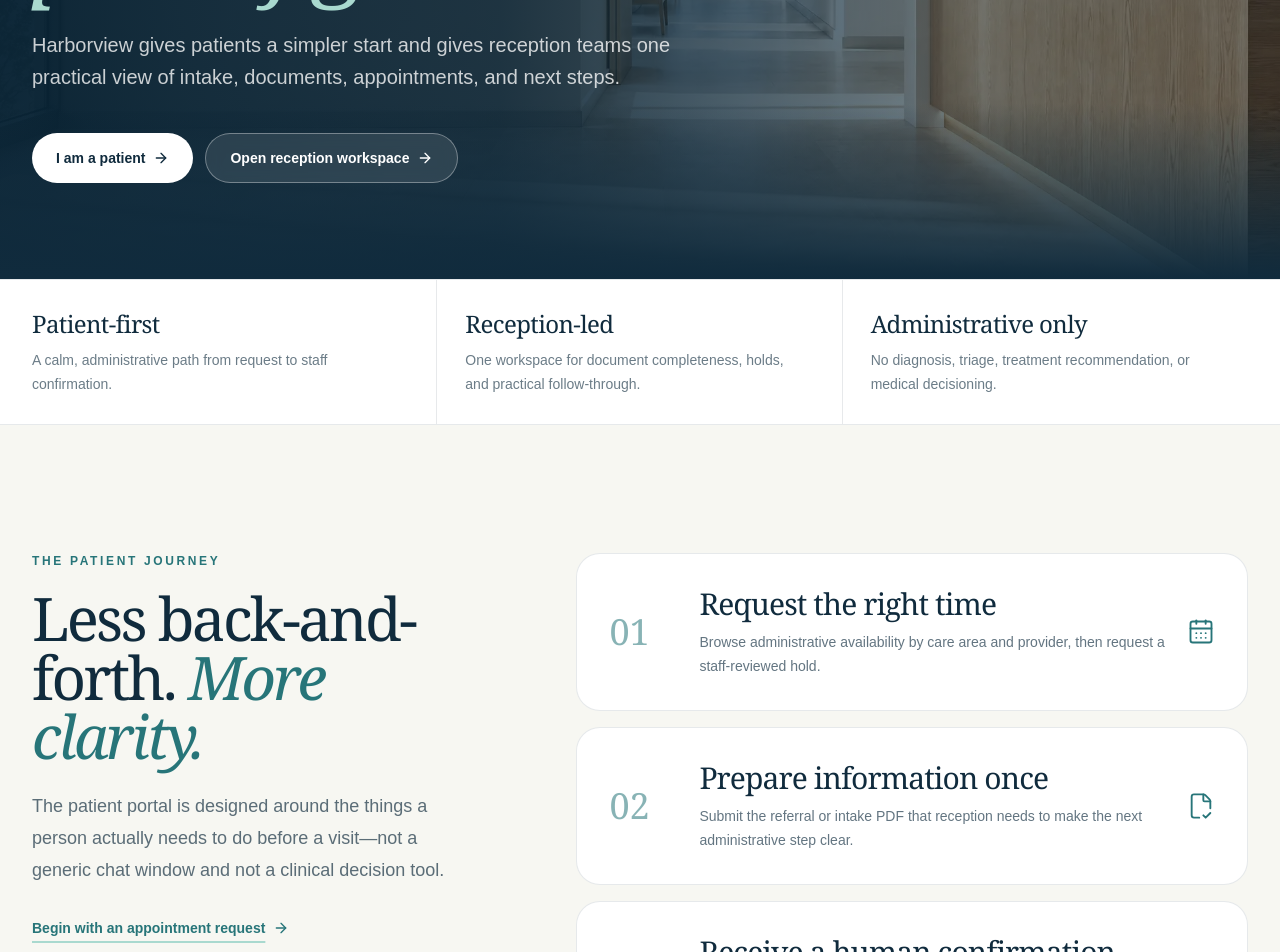
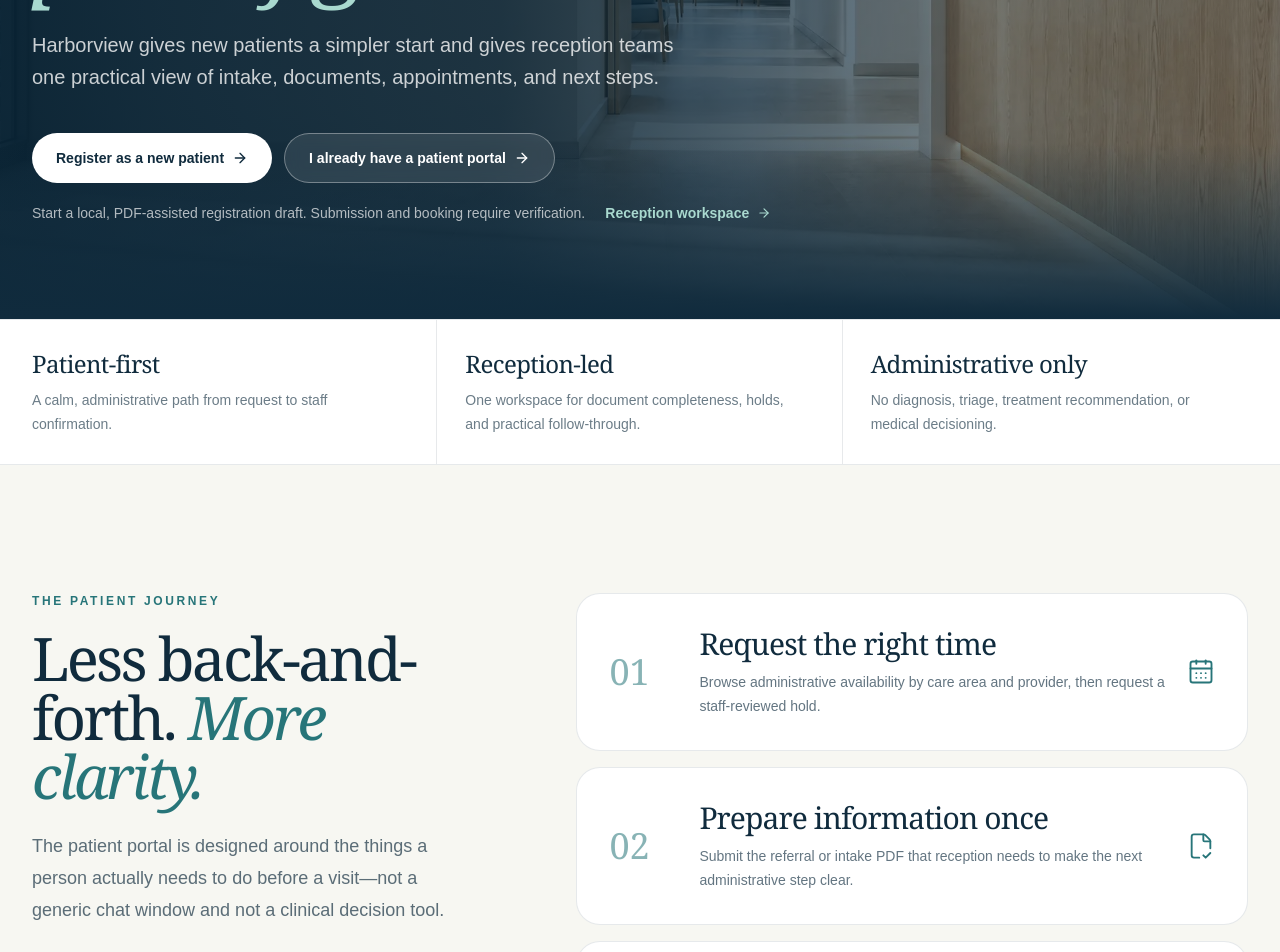
Before and after one commit to MrWest/harborview-family-health-web, a Next.js app: page / in a window 1280 px wide. Shown: the part 460-1412 px from the top of the page. Built offline with nearby package versions, Linux system fonts and the light colour scheme.

Commit message:
feat: add public registration entry point

```diff
--- a/src/app/page.tsx
+++ b/src/app/page.tsx
@@ -89,15 +89,19 @@
               <em className="block font-normal text-[#a9d9cf]"> part of good care.</em>
             </h1>
             <p className="mt-7 max-w-2xl text-lg leading-8 text-white/78 sm:text-xl">
-              Harborview gives patients a simpler start and gives reception teams one practical view of intake, documents, appointments, and next steps.
+              Harborview gives new patients a simpler start and gives reception teams one practical view of intake, documents, appointments, and next steps.
             </p>
             <div className="mt-10 flex flex-col gap-3 sm:flex-row">
-              <Link href="/patient" className="inline-flex items-center justify-center gap-2 rounded-full bg-white px-6 py-3.5 text-sm font-semibold text-[#102b3d] transition hover:bg-[#dcece7]">
-                I am a patient <ArrowRight size={16} />
+              <Link href="/register" className="inline-flex items-center justify-center gap-2 rounded-full bg-white px-6 py-3.5 text-sm font-semibold text-[#102b3d] transition hover:bg-[#dcece7]">
+                Register as a new patient <ArrowRight size={16} />
               </Link>
-              <Link href="/reception" className="inline-flex items-center justify-center gap-2 rounded-full border border-white/35 bg-white/10 px-6 py-3.5 text-sm font-semibold text-white backdrop-blur-sm transition hover:bg-white/18">
-                Open reception workspace <ArrowRight size={16} />
+              <Link href="/patient" className="inline-flex items-center justify-center gap-2 rounded-full border border-white/35 bg-white/10 px-6 py-3.5 text-sm font-semibold text-white backdrop-blur-sm transition hover:bg-white/18">
+                I already have a patient portal <ArrowRight size={16} />
               </Link>
+            </div>
+            <div className="mt-5 flex flex-col gap-2 text-sm text-white/68 sm:flex-row sm:items-center sm:gap-5">
+              <p>Start a local, PDF-assisted registration draft. Submission and booking require verification.</p>
+              <Link href="/reception" className="inline-flex w-fit items-center gap-2 font-semibold text-[#a9d9cf] transition hover:text-white">Reception workspace <ArrowRight size={14} /></Link>
             </div>
           </div>
         </div>
@@ -127,8 +131,8 @@
           <p className="mt-6 max-w-md text-lg leading-8 text-[#102b3d]/68">
             The patient portal is designed around the things a person actually needs to do before a visit—not a generic chat window and not a clinical decision tool.
           </p>
-          <Link href="/patient/appointments" className="mt-8 inline-flex items-center gap-2 text-sm font-bold text-[#277579] underline decoration-[#a9d9cf] decoration-2 underline-offset-8">
-            Begin with an appointment request <ArrowRight size={16} />
+          <Link href="/register" className="mt-8 inline-flex items-center gap-2 text-sm font-bold text-[#277579] underline decoration-[#a9d9cf] decoration-2 underline-offset-8">
+            New to Harborview? Begin registration <ArrowRight size={16} />
           </Link>
         </div>
 
```
